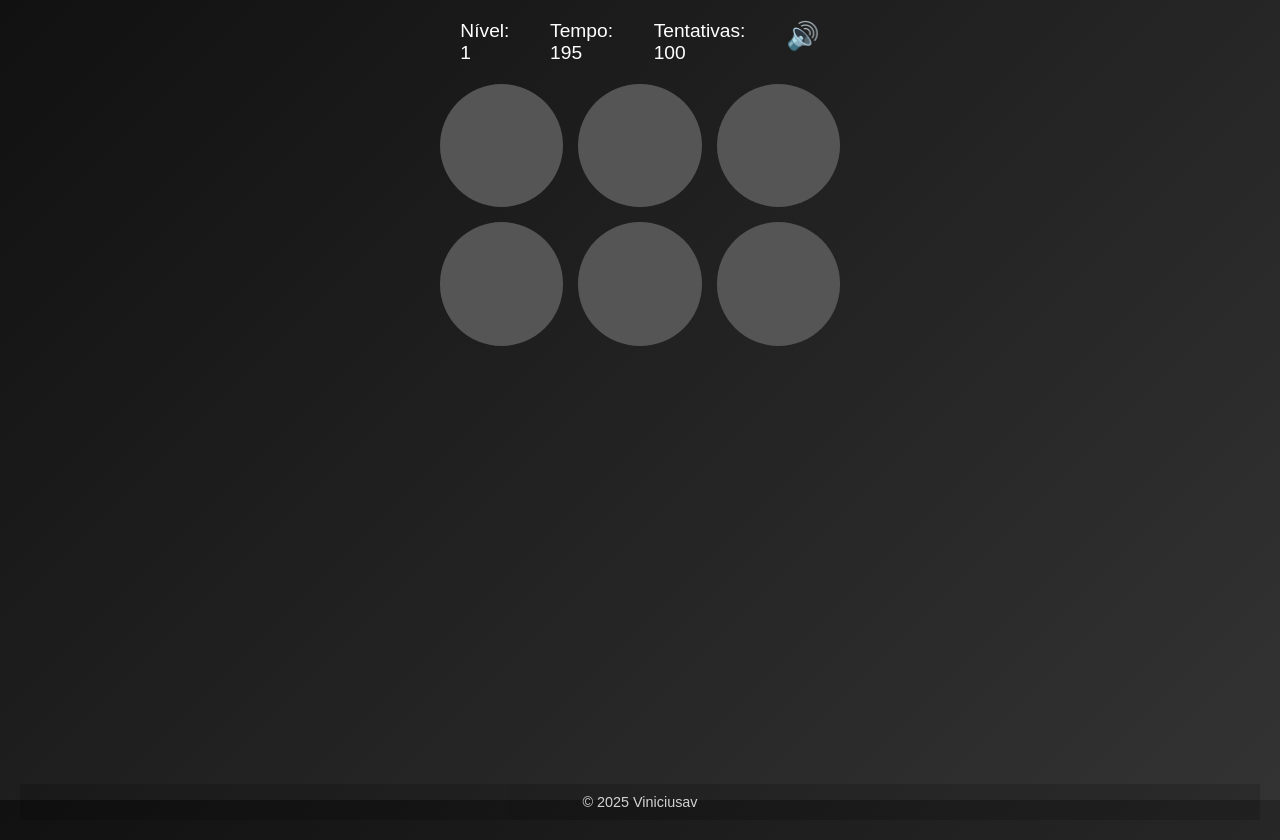
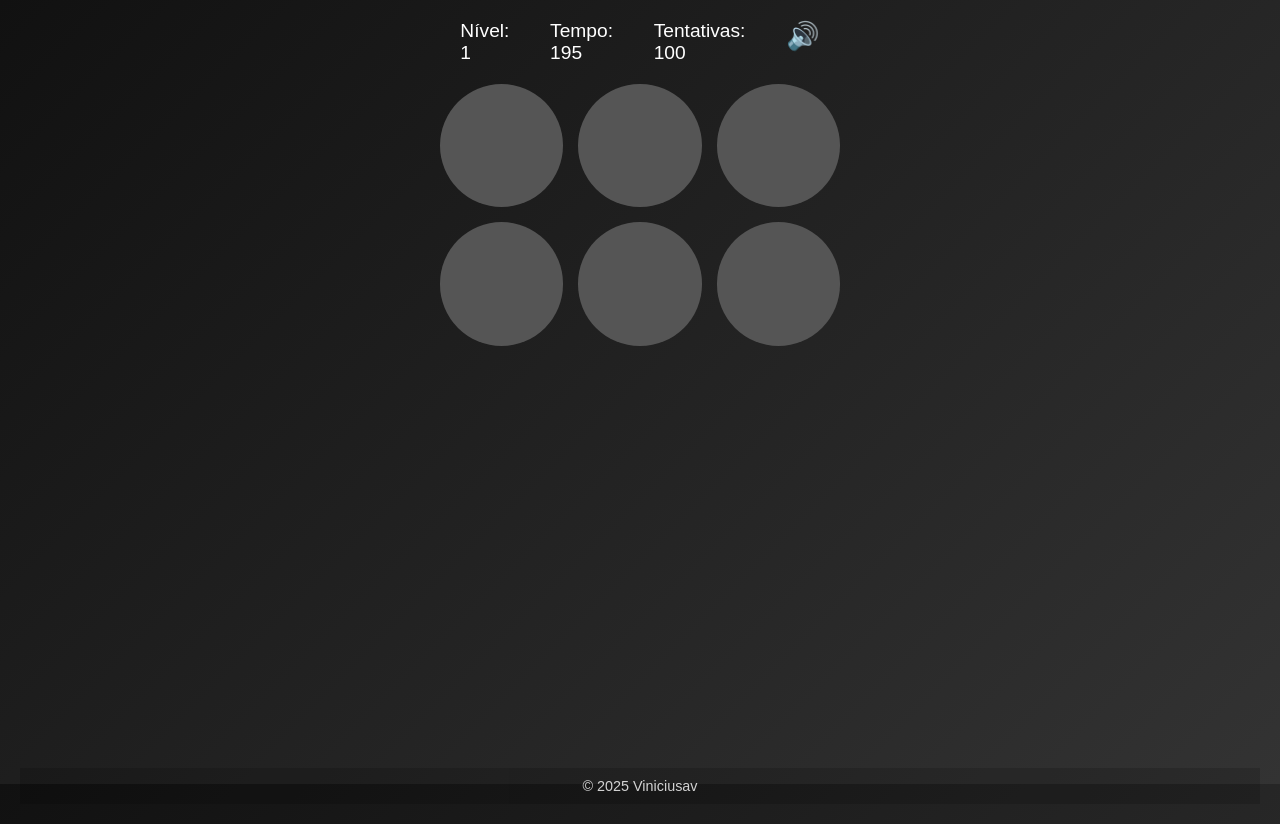
Before and after one commit to desenvolvedorwebV/MemoriaSequencial, a plain HTML site: page index.html in a window 1280 px wide. Drawn offline with Linux system fonts and the light colour scheme.

Commit message:
Update index.html

```diff
--- a/index.html
+++ b/index.html
@@ -6,7 +6,7 @@
 <title>Jogo da Sequência</title>
 <style>
   html, body {
-  height: 100%;
+  height: 98%;
   margin: 0;
   padding: 0;
 }
@@ -18,7 +18,7 @@
     flex-direction: column;
     align-items: center;
     justify-content: flex-start;
-    min-height: 100dvh;
+    min-height: 98dvh;
     padding: 20px;
     overflow-x: hidden;
   }
```
